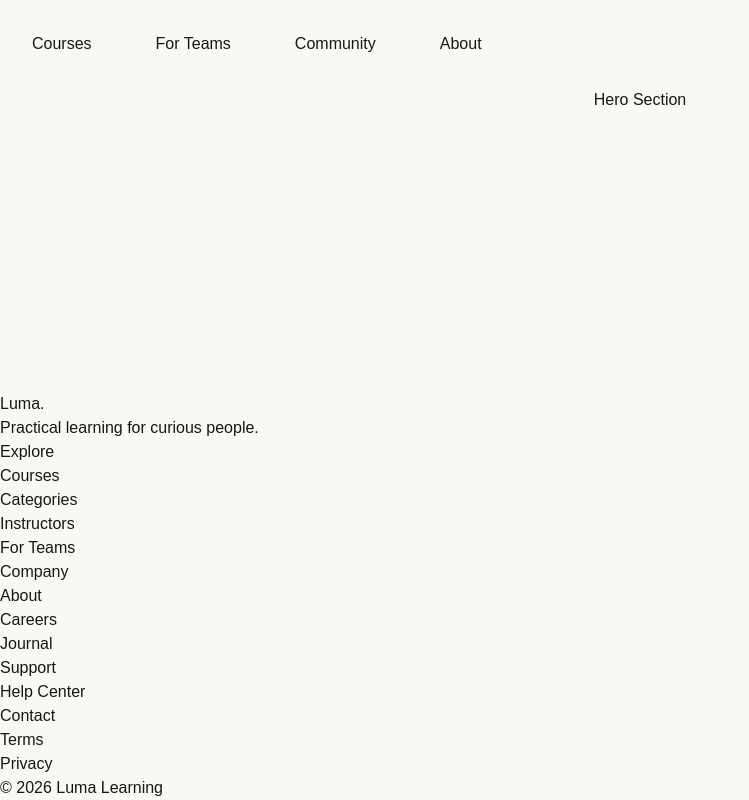
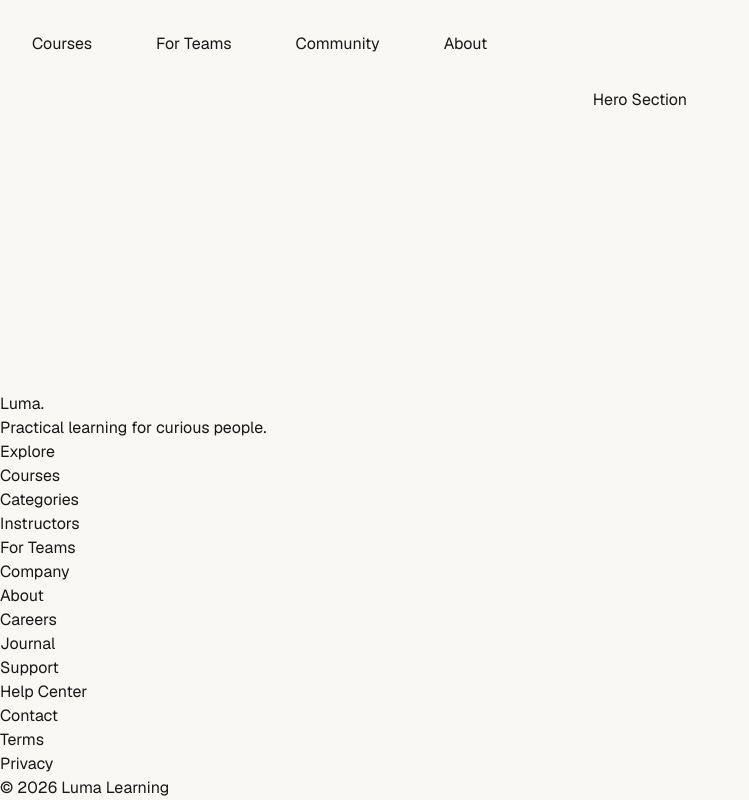
Before and after one commit to nicolas-davila/buzzvel-test-frontend, a Next.js app: page / in a window 1280 px wide. Shown: the whole page, without its empty margins (0-749 px from the left). Built offline with nearby package versions, Linux system fonts and the light colour scheme.

Commit message:
feat: add design tokens and wire up Geist font.

```diff
--- a/src/app/globals.css
+++ b/src/app/globals.css
@@ -1,26 +1,18 @@
 @import "tailwindcss";
 
-:root {
-  --background: #F9F8F3;
-  --foreground: #171717;
+@theme {
+  --color-background: #F9F8F3;
+  --color-primary: #3157F6;
+  --color-foreground: #171717;
 }
 
 @theme inline {
-  --color-background: var(--background);
-  --color-foreground: var(--foreground);
   --font-sans: var(--font-geist-sans);
   --font-mono: var(--font-geist-mono);
 }
 
-@media (prefers-color-scheme: dark) {
-  :root {
-    --background: #171717;
-    --foreground: #F9F8F3;
-  }
+body {
+  background: var(--color-background);
+  color: var(--color-foreground);
+  font-family: var(--font-sans);
 }
-
-body {
-  background: var(--background);
-  color: var(--foreground);
-  font-family: Arial, Helvetica, sans-serif;
-}
```
